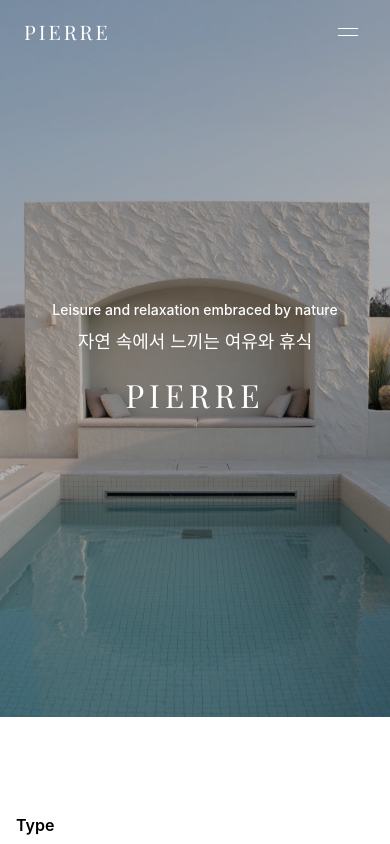
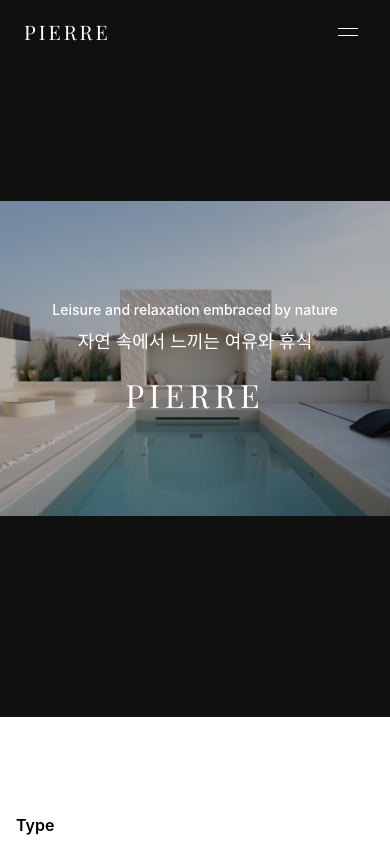
Before and after one commit to gustn0117/pierre-stay, a Next.js app: page / in a window 390 px wide. Shown: the top 844 px of the page. Built offline with nearby package versions, Linux system fonts and the light colour scheme.

Commit message:
Use object-contain on mobile to show full landscaping
Co-Authored-By: Claude Opus 4.6 (1M context) <noreply@anthropic.com>

```diff
--- a/src/app/page.tsx
+++ b/src/app/page.tsx
@@ -12,7 +12,7 @@ function Hero() {
     <section className="relative flex flex-col items-center justify-center overflow-hidden bg-neutral-900 h-[85vh] min-h-[500px] md:h-auto md:aspect-[1393/907]">
       <picture>
         <source media="(min-width: 768px)" srcSet="/hero.jpg" />
-        <img src="/hero-mobile.jpg" alt="PIERRE 풀빌라" className="absolute inset-0 w-full h-full object-cover object-center md:object-contain" />
+        <img src="/hero-mobile.jpg" alt="PIERRE 풀빌라" className="absolute inset-0 w-full h-full object-contain" />
       </picture>
       <div className="absolute inset-0 bg-black/30" />
       <div className="relative z-10 text-center text-white px-6 md:-translate-y-[4cm]">
```
